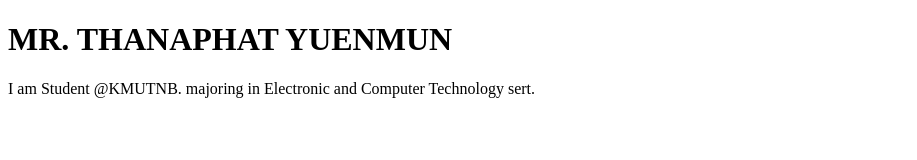
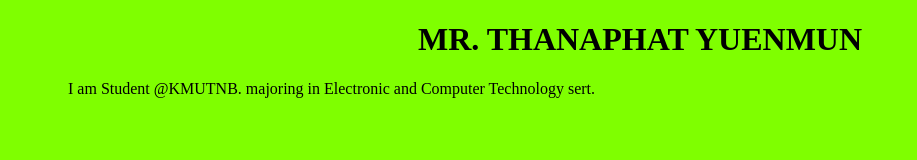
Before and after one commit to oaktnpy/github-desktop-project, a plain HTML site: page index.html in a window 1280 px wide. Shown: the whole page, without its empty margins (0-917 px from the left). Drawn offline with Linux system fonts and the light colour scheme.

Commit message:
Update index.html and create css
Update index.html and create css

```diff
--- /dev/null
+++ b/css/index.css
@@ -0,0 +1,9 @@
+body {
+    background-color: chartreuse;
+}
+h1 {
+    text-align: center;
+}
+p {
+    text-indent: 60px;
+}
--- a/index.html
+++ b/index.html
@@ -3,7 +3,9 @@
 <head>
     <meta charset="UTF-8">
     <meta name="viewport" content="width=device-width, initial-scale=1.0">
-    <title>Document</title>
+    <title>MY PROFILE</title>
+    <link rel="stylesheet" href="css/index.css">
+
 </head>
 <body>
     <h1>MR. THANAPHAT YUENMUN</h1>
```
